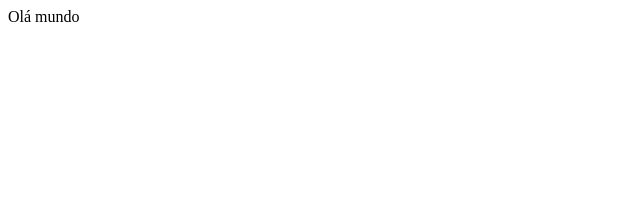
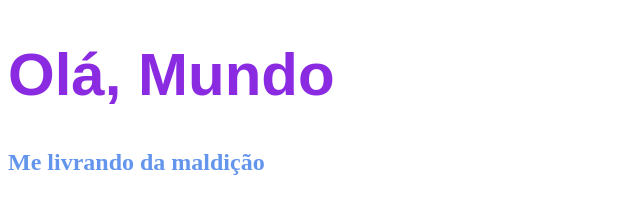
Before and after one commit to IzaiasD/Projetos, a plain HTML site: page Maldição/index.html in a window 1280 px wide. Shown: the whole page, without its empty margins (0-640 px from the left). Drawn offline with Linux system fonts and the light colour scheme.

Commit message:
Update index.html

```diff
--- a/Maldição/index.html
+++ b/Maldição/index.html
@@ -2,9 +2,21 @@
 <html lang="pt-br">
 <head>
     <meta charset="UTF-8">
-    <title>Olá mundo</title>
+    <title>Olá, mundo</title>
+    <style>
+        h1{
+            color: blueviolet;
+            font-family: Arial;
+            font-size: 60px;
+            text-shadow: black;
+        }
+        h2{
+            color: cornflowerblue;
+        }
+    </style>
 </head>
 <body>
-    <Header>Olá mundo</Header>
+    <h1>Olá, Mundo</h1>
+    <h2>Me livrando da maldição</h2>
 </body>
 </html>
```
